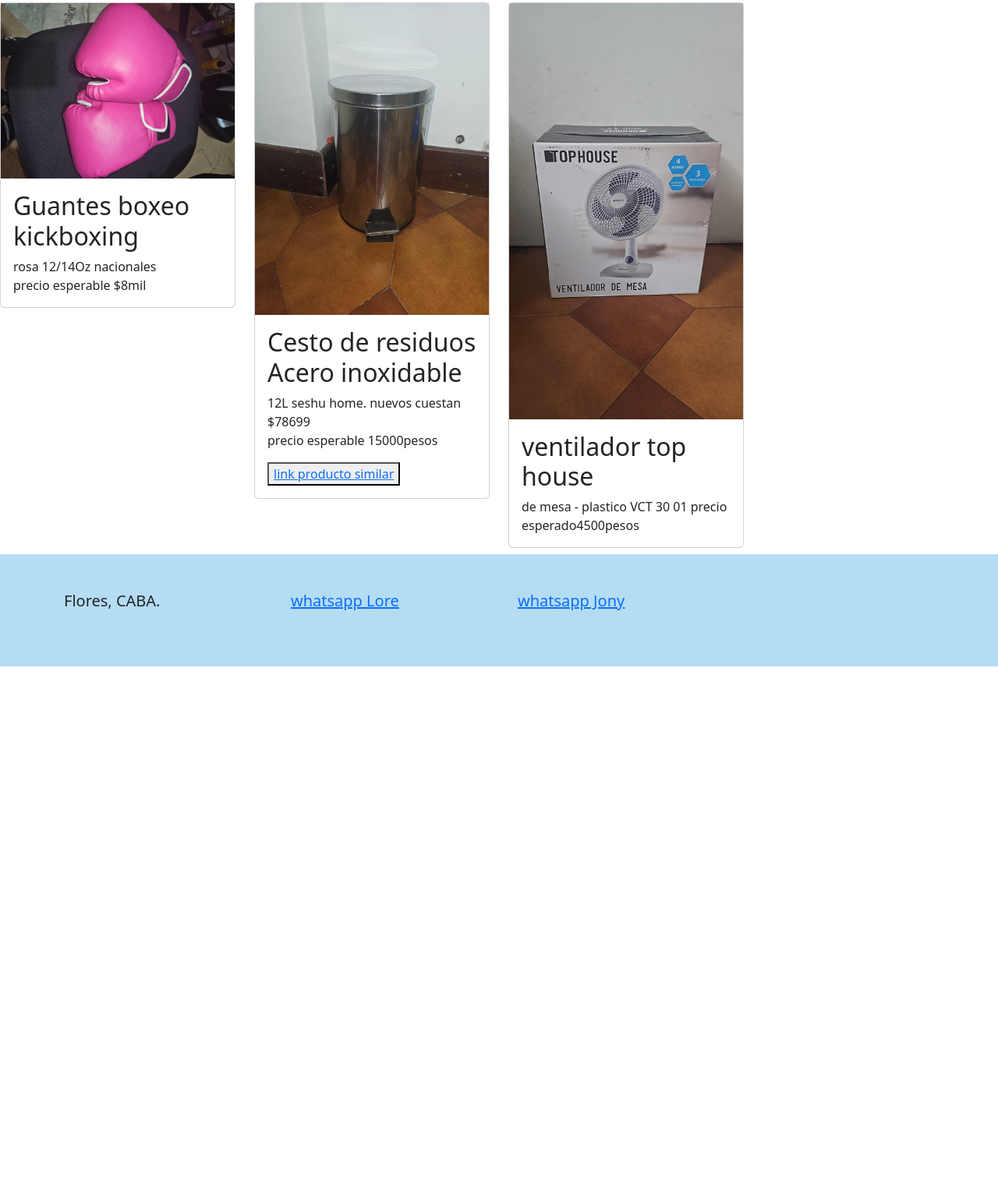
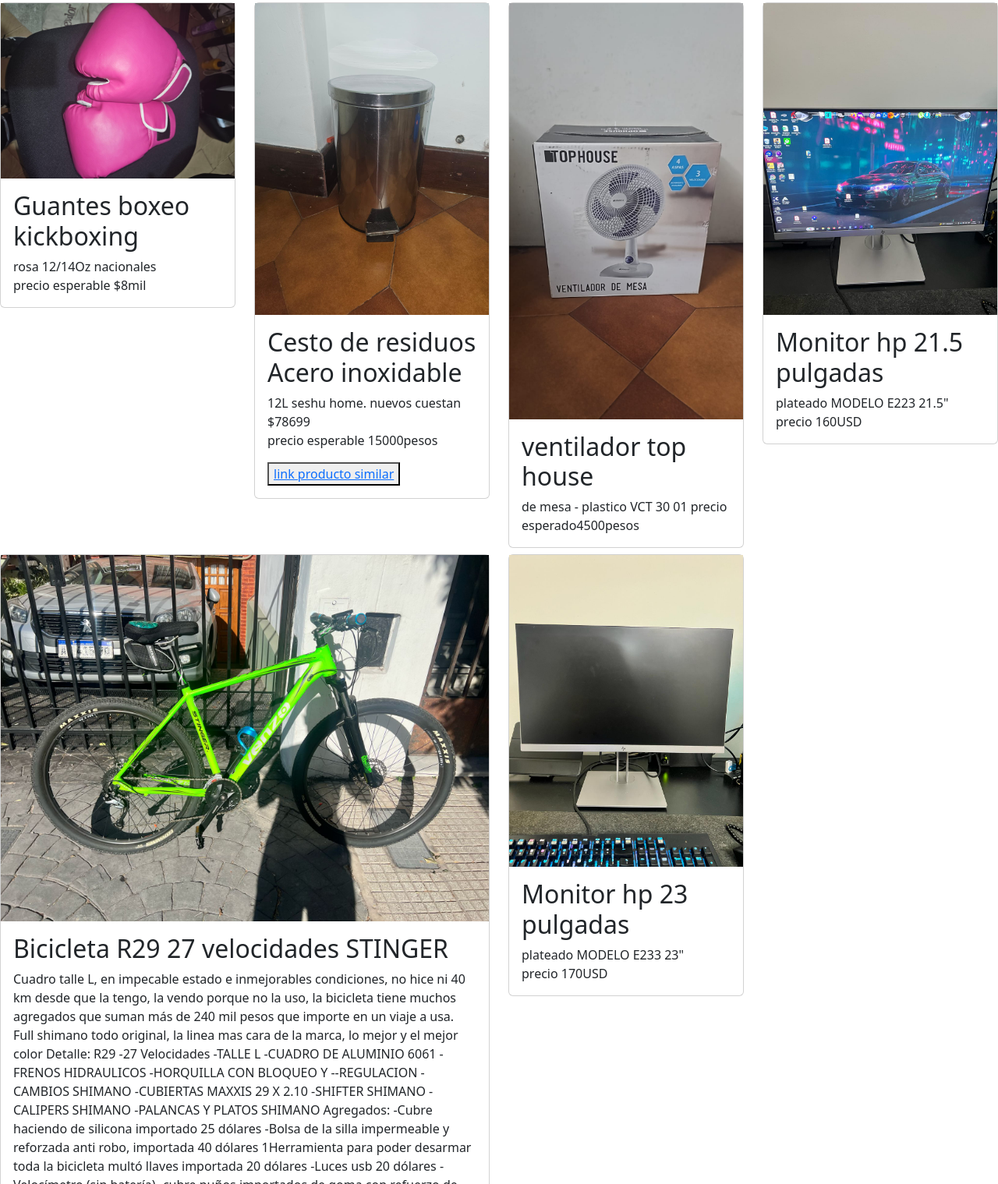
Before and after one commit to LoreSVi/paraVender, a plain HTML site: page index.html in a window 1280 px wide. Shown: the part 2418-3937 px from the top of the page at 78% size. Before the commit the page ends 3273 px from the top, so only its background shows below. Drawn offline with nearby package versions, Linux system fonts and the light colour scheme; a web font is replaced by a local one.

Commit message:
agregando monitores

```diff
--- a/index.html
+++ b/index.html
@@ -100,7 +100,7 @@
                     <div class="card-body">
                       <h2 class="card-title">Parlantes Bluetooth Logitech con subwoofer</h2>
                       <p class="card-text">nuevos cuestan $333000 <br>
-                      precio esperable 150USD</p>
+                      precio esperable 100USD</p>
                       <button>
                         <a href="https://www.mercadolibre.com.ar/parlante-logitech-z407-con-bluetooth-negro-100v240v/p/MLA19160344" target="_blank">link producto similar</a>
                       </button>
@@ -238,9 +238,69 @@
                     </div>
                   </article>
                   <!-- card III -->
+                  <article class="col-sm-12 col-md-6 col-lg-3 mb-2">
+                    <div class="card">
+                      <img src="/IMG/pantalla1 (1).jpeg" alt="monitor pantalla" />
+                      <div class="card-body">
+                        <h2 class="card-title">Monitor hp 21.5 pulgadas </h2>
+                        <p class="card-text">plateado MODELO E223 21.5"
+                          <br> precio 160USD
+                        </p>
 
+                      </div>
+                    </div>
+                  </article>
+                  <!-- card Iv -->
 
+                  <article class="col-sm-12 col-md-6 col-lg-6 mb-2">
+                    <div class="card">
+                      <img src="IMG/bici.jpeg" alt="bicicleta" />
+                      <div class="card-body">
+                        <h2 class="card-title">Bicicleta R29 27 velocidades STINGER </h2>
+                        <p class="card-text">Cuadro talle L, en impecable estado e inmejorables condiciones, no hice ni 40 km desde que la tengo, la vendo porque no la uso, la bicicleta tiene muchos agregados que suman más de 240 mil pesos que importe en un viaje a usa.
+                        Full shimano todo original, la linea mas cara de la marca, lo mejor y el mejor color
 
+                        Detalle:
+                        R29
+                        -27 Velocidades
+                        -TALLE L
+                        -CUADRO DE ALUMINIO 6061
+                        -FRENOS HIDRAULICOS
+                        -HORQUILLA CON BLOQUEO Y --REGULACION
+                        -CAMBIOS SHIMANO
+                        -CUBIERTAS MAXXIS 29 X 2.10
+                        -SHIFTER SHIMANO
+                        -CALIPERS SHIMANO
+                        -PALANCAS Y PLATOS SHIMANO
+
+                        Agregados:
+                        -Cubre haciendo de silicona importado 25 dólares
+                        -Bolsa de la silla impermeable y reforzada anti robo, importada 40 dólares
+                        1Herramienta para poder desarmar toda la bicicleta multó llaves importada 20 dólares
+                        -Luces usb 20 dólares
+                        -Velocímetro (sin batería)
+                        -cubre puños importados de goma con refuerzo de metal, confortables al agarre.
+                      <br> precio 800USD
+                      </p>
+                        <button>
+                            <a href="https://articulo.mercadolibre.com.ar/MLA-1406919167-bicicleta-rodado-28-nueva-sin-uso-_JM?searchVariation=179807131558#searchVariation=179807131558&position=28&search_layout=stack&type=item&tracking_id=c727fcf6-02d8-4696-a32d-491e57ddfb5f" target="_blank">link producto similar</a>
+                        </button>
+                      </div>
+                    </div>
+                  </article>
+
+                  <!-- card I -->
+                  <article class="col-sm-12 col-md-6 col-lg-3 mb-2">
+                    <div class="card">
+                      <img src="IMG/pantalla2.jpeg" alt="monitor pantalla 23 pulgadas" />
+                      <div class="card-body">
+                        <h2 class="card-title">Monitor hp 23 pulgadas</h2>
+                        <p class="card-text">plateado MODELO E233 23" <br>
+                        precio 170USD</p>
+                      </div>
+                    </div>
+                  </article>
+                  <!-- card II -->
 
                 </section>
               </div>
```
Also changed, not shown: IMG/bici.jpeg (added), IMG/pantalla1 (1).jpeg (added), IMG/pantalla2.jpeg (added).
